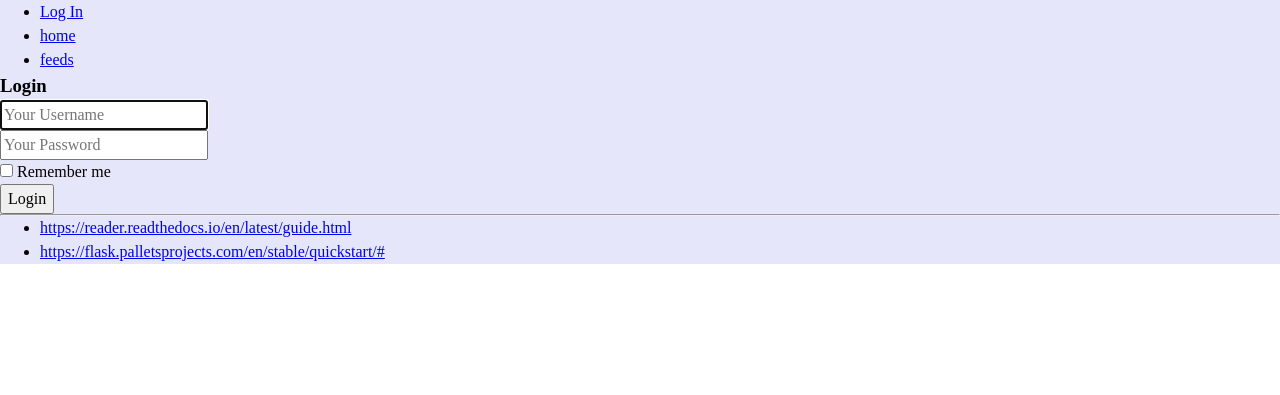
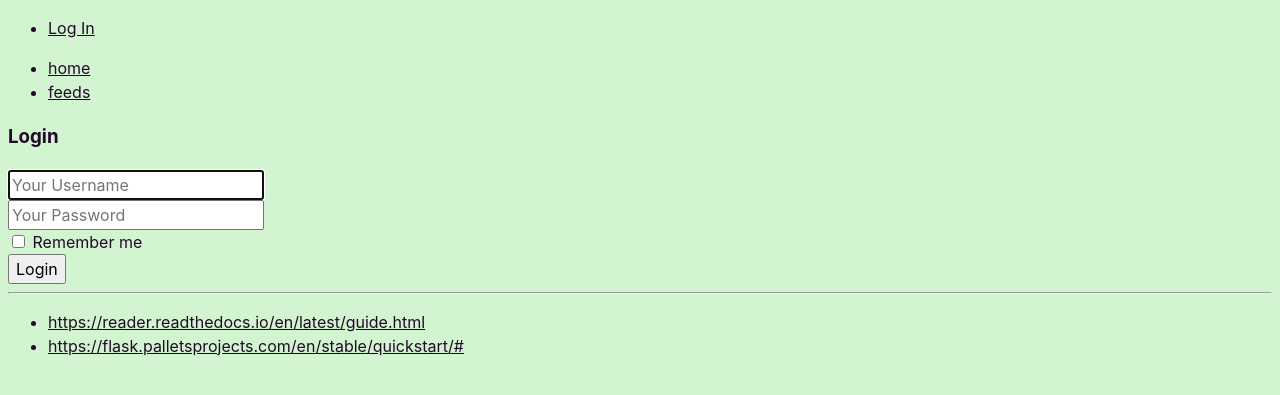
Before and after one commit to davemenninger/leo, a Flask app: page /login in a window 1280 px wide. Shown: the top 395 px of the page. Run offline with Flask 3, Linux system fonts and the light colour scheme.

Commit message:
swipe some colors and font faces

```diff
--- a/static/css/style.css
+++ b/static/css/style.css
@@ -1,5 +1,23 @@
-div {
-    background-color: lavender;
+:root {
+  --color-1: color(display-p3 0.117 0.043 0.149);
+  --color-2: color(display-p3 0.853 0.953 0.826);
+}
+
+/* Normal theme */
+.combo-1 {
+  color: var(--color-1);
+  background-color: var(--color-2);
+}
+
+/* Inverse theme */
+.combo-2 {
+  color: var(--color-2);
+  background-color: var(--color-1);
+}
+
+a {
+  color: var(--color-1);
+  background-color: var(--color-2);
 }
 
 /* https://www.joshwcomeau.com/css/custom-css-reset/ */
@@ -8,9 +26,10 @@ div {
   box-sizing: border-box;
 }
 
-/* 2. Remove default margin */
 * {
-  margin: 0;
+  font-family: -apple-system,BlinkMacSystemFont,Segoe UI,Roboto,Oxygen,Ubuntu,Cantarell,Fira Sans,Droid Sans,Helvetica Neue,sans-serif;
+  -webkit-font-smoothing: antialiased;
+  -moz-osx-font-smoothing: grayscale;
 }
 
 /* 3. Enable keyword animations */
--- a/templates/layout.html
+++ b/templates/layout.html
@@ -13,7 +13,7 @@
     {% endblock %}
   </head>
 
-  <body>
+  <body class="combo-1">
     <div id="menu">
       <ul>
         {% if g.user %}
```
